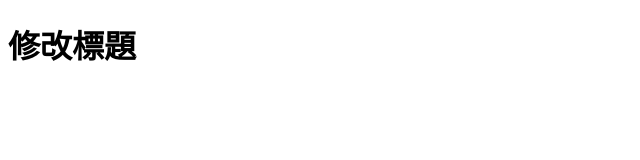
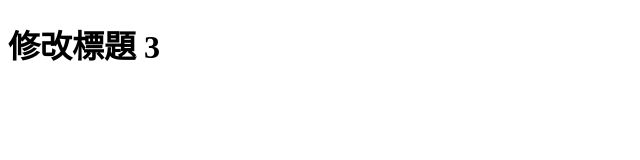
Before and after one commit to ldddl/test1023, a plain HTML site: page index.html in a window 1280 px wide. Shown: the full height of the page, 0-640 px from the left. Drawn offline with Linux system fonts and the light colour scheme.

Commit message:
修改 h1 文字3

```diff
--- a/index.html
+++ b/index.html
@@ -6,6 +6,6 @@
     <title>修改 title 2</title>
   </head>
   <body>
-    <h1>修改標題</h1>
+    <h1>修改標題 3</h1>
   </body>
 </html>
```
